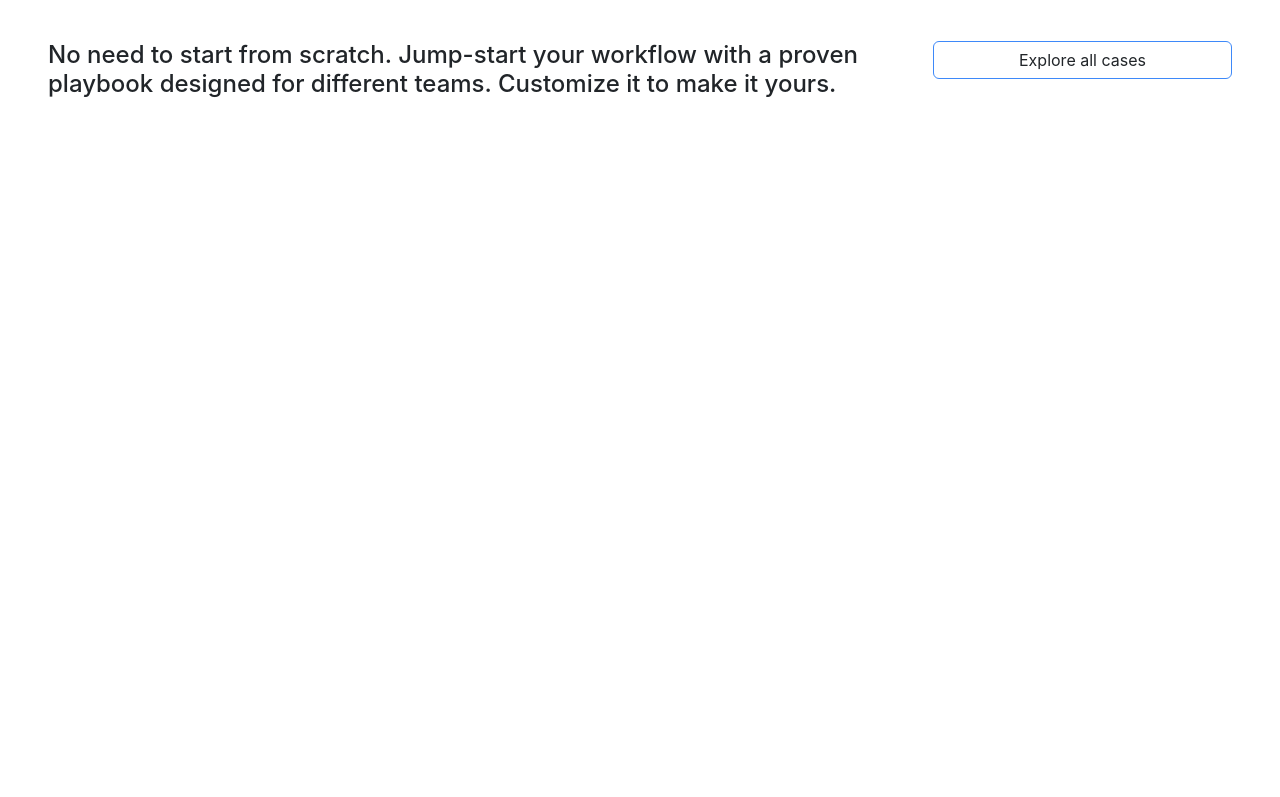
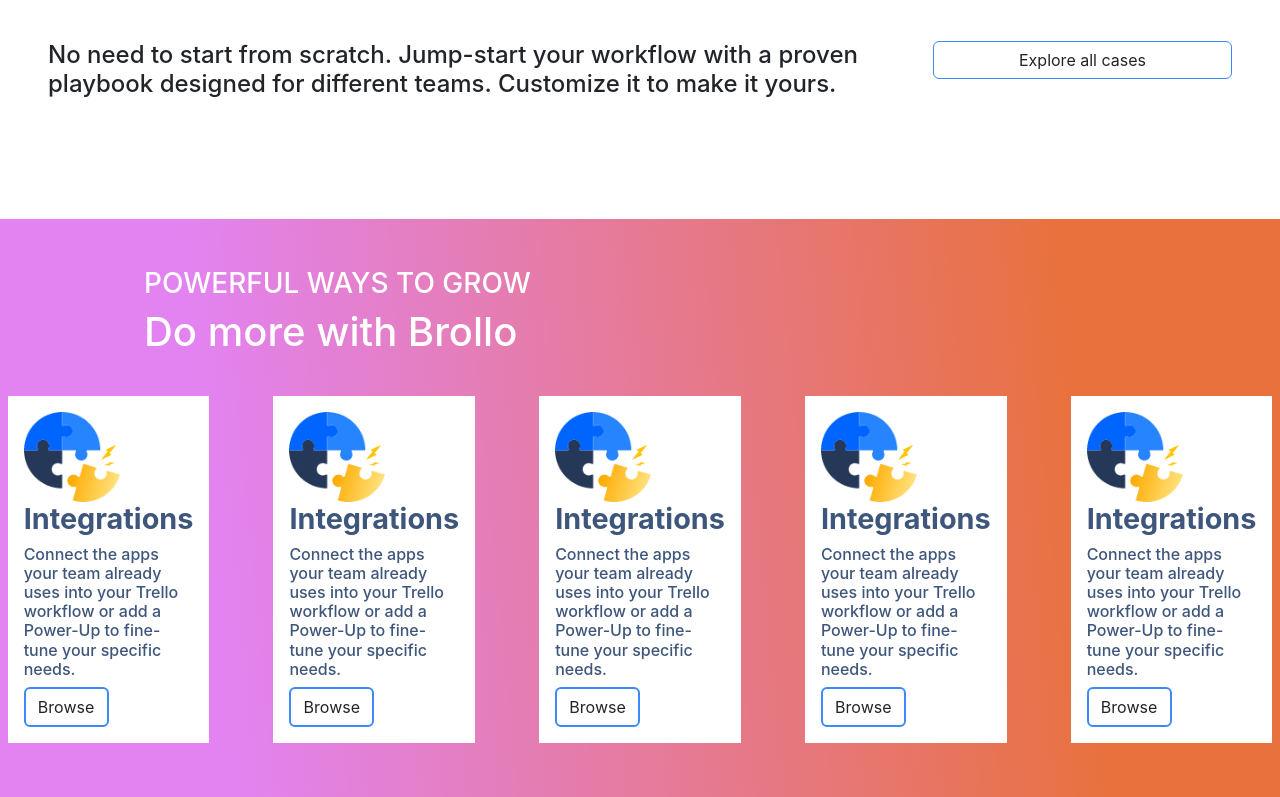
Before and after one commit to Sugorr/brollo, a React (Create React App) app: page / in a window 1280 px wide. Shown: the part 2000-2797 px from the top of the page. Before the commit the page ends 2219 px from the top, so only its background shows below. Built offline with nearby package versions, Linux system fonts and the light colour scheme.

Commit message:
add integrations section

```diff
--- a/src/components/Navbar.js
+++ b/src/components/Navbar.js
@@ -6,7 +6,6 @@
             <nav className="navbar navbar-expand-lg bg-body-tertiary py-0">
                 <div className="container-fluid">
                     <h3 className="navbar-brand fw-bold">Brollo</h3>
-                    <a className="navbar-brand fw-bold" href="#/"><span className="fw-bold fs-1 text-primary">B</span>rollo</a>
                     <button className="navbar-toggler" type="button" data-bs-toggle="collapse" data-bs-target="#navbarSupportedContent" aria-controls="navbarSupportedContent" aria-expanded="false" aria-label="Toggle navigation">
                         <span className="navbar-toggler-icon"></span>
                     </button>
--- a/src/pages/Home.js
+++ b/src/pages/Home.js
@@ -3,6 +3,7 @@
 import Navbar from '../components/Navbar';
 import { Link } from 'react-router-dom';
 import sidePic from '../resources/subpics/home-side-pic.png'
+import cardIntegPic from '../resources/vectors/card-integ-logo.png'
 
 function Home() {
     return (
@@ -12,7 +13,7 @@
                 <div className='left-section w-50 text-white p-5'>
                     <h1 className='mx-5 py-3'>Brollo brings all your  tasks, teammates, and tools together</h1>
                     <h3 className='mx-5 py-5'>Keep everything in the same place—even if your team isn’t.</h3>
-                    <form className='d-flex mx-5 gap-3'>
+                    <form className='d-flex align-items-center justify-content-start mx-5 gap-3'>
                         <Link to={'/signup'}><button className='btn btn-primary'>Sign Up For Free</button></Link>
                         <input className='form-control h-50 w-50' type='email' placeholder='Enter your email'/>
                     </form>
@@ -67,6 +68,43 @@
                     <button className='btn explore-cases h-50'>Explore all cases</button>
                 </div>
             </div>
+
+            <div className='container-fluid p-5 d-flex integration-section flex-column'>
+                <h2 className='mx-5 px-5 fs-3 text-white'>POWERFUL WAYS TO GROW</h2>
+                <h2 className='mx-5 px-5 fs-1 text-white'>Do more with Brollo</h2>
+                <div className='d-flex align-items-center justify-content-center'>
+                    <div className='p-3 d-flex flex-column justify-content-start bg-white card-integration'>
+                        <img alt='card-integ.png' src={cardIntegPic}/>
+                        <h1>Integrations</h1>
+                        <h4>Connect the apps your team already uses into your Trello workflow or add a Power-Up to fine-tune your specific needs.</h4>
+                        <button className='w-50 btn browse-btn'>Browse</button>
+                    </div>
+                    <div className='p-3 d-flex flex-column justify-content-start bg-white card-integration'>
+                        <img alt='card-integ.png' src={cardIntegPic}/>
+                        <h1>Integrations</h1>
+                        <h4>Connect the apps your team already uses into your Trello workflow or add a Power-Up to fine-tune your specific needs.</h4>
+                        <button className='w-50 btn browse-btn'>Browse</button>
+                    </div>
+                    <div className='p-3 d-flex flex-column justify-content-start bg-white card-integration'>
+                        <img alt='card-integ.png' src={cardIntegPic}/>
+                        <h1>Integrations</h1>
+                        <h4>Connect the apps your team already uses into your Trello workflow or add a Power-Up to fine-tune your specific needs.</h4>
+                        <button className='w-50 btn browse-btn'>Browse</button>
+                    </div>
+                    <div className='p-3 d-flex flex-column justify-content-start bg-white card-integration'>
+                        <img alt='card-integ.png' src={cardIntegPic}/>
+                        <h1>Integrations</h1>
+                        <h4>Connect the apps your team already uses into your Trello workflow or add a Power-Up to fine-tune your specific needs.</h4>
+                        <button className='w-50 btn browse-btn'>Browse</button>
+                    </div>
+                    <div className='p-3 d-flex flex-column justify-content-start bg-white card-integration'>
+                        <img alt='card-integ.png' src={cardIntegPic}/>
+                        <h1>Integrations</h1>
+                        <h4>Connect the apps your team already uses into your Trello workflow or add a Power-Up to fine-tune your specific needs.</h4>
+                        <button className='w-50 btn browse-btn'>Browse</button>
+                    </div>
+                </div>
+            </div>
         </>
     );
 }
--- a/src/pages/pageStyles/HomeStyles.css
+++ b/src/pages/pageStyles/HomeStyles.css
@@ -101,3 +101,37 @@
     background: #3E89F9;
     border: #3E89F9 1px solid;
 }
+
+.integration-section{
+    color: white;
+    background: linear-gradient(84.49deg, #E283F1 18.02%, #E9713D 83.54%);
+}
+
+.card-integration{
+    color: #3e567b;
+    width: 256px;
+    margin: 2rem;
+}
+
+.card-integration > h1{
+    font-size: 1.8rem;
+    font-weight: 700;
+}
+
+.card-integration > h4 {
+    font-size: 1rem;
+}
+
+.card-integration > img{
+    width: 96px;
+}
+
+.browse-btn{
+    border: #3E89F9 2px solid;
+}
+
+.browse-btn:hover{
+    color: white;
+    background: #3E89F9;
+    border: #3E89F9 2px solid;
+}
```
Also changed, not shown: src/resources/vectors/card-integ-logo.png (added), 1 other file (tests, documents, lock files or other folders).
